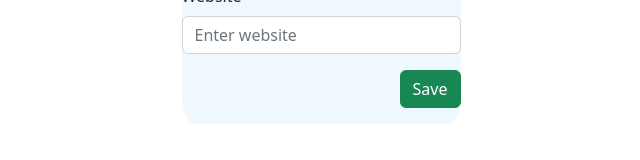
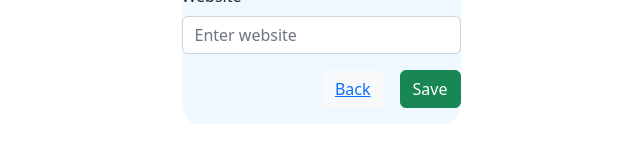
Before and after one commit to mervehelvaci/OtoparkOneriSistemi, a React (Create React App) app: page /singup in a window 1280 px wide. Shown: the part 553-713 px from the top of the page, without its empty margins (319-959 px from the left). Built offline with nearby package versions, Linux system fonts and the light colour scheme.

Commit message:
Geri butonu eklendi.

```diff
--- a/src/SingUp.js
+++ b/src/SingUp.js
@@ -1,6 +1,7 @@
 import React, { useState } from "react";
 import { Form, FormGroup, Label, Input } from "reactstrap";
-import { useNavigate } from "react-router-dom";
+import { Stack } from "react-bootstrap";
+import { useNavigate, Link } from "react-router-dom";
 import Button from "react-bootstrap/Button";
 import { AiOutlineUserAdd } from "react-icons/ai";
 import "./style.css";
@@ -119,11 +120,14 @@ function SingUp() {
               />
             </FormGroup>
             <FormGroup>
-              <div className="end">
+              <Stack className="end" direction="horizontal" gap="3">
+                <Button variant="light">
+                  <Link to="/">Back</Link>
+                </Button>
                 <Button type="submit" variant="success" onClick={onSingUp}>
                   Save
                 </Button>
-              </div>
+              </Stack>
             </FormGroup>
           </Form>
           {error !== "" ? <div className="text-danger">{error}</div> : ""}
```
